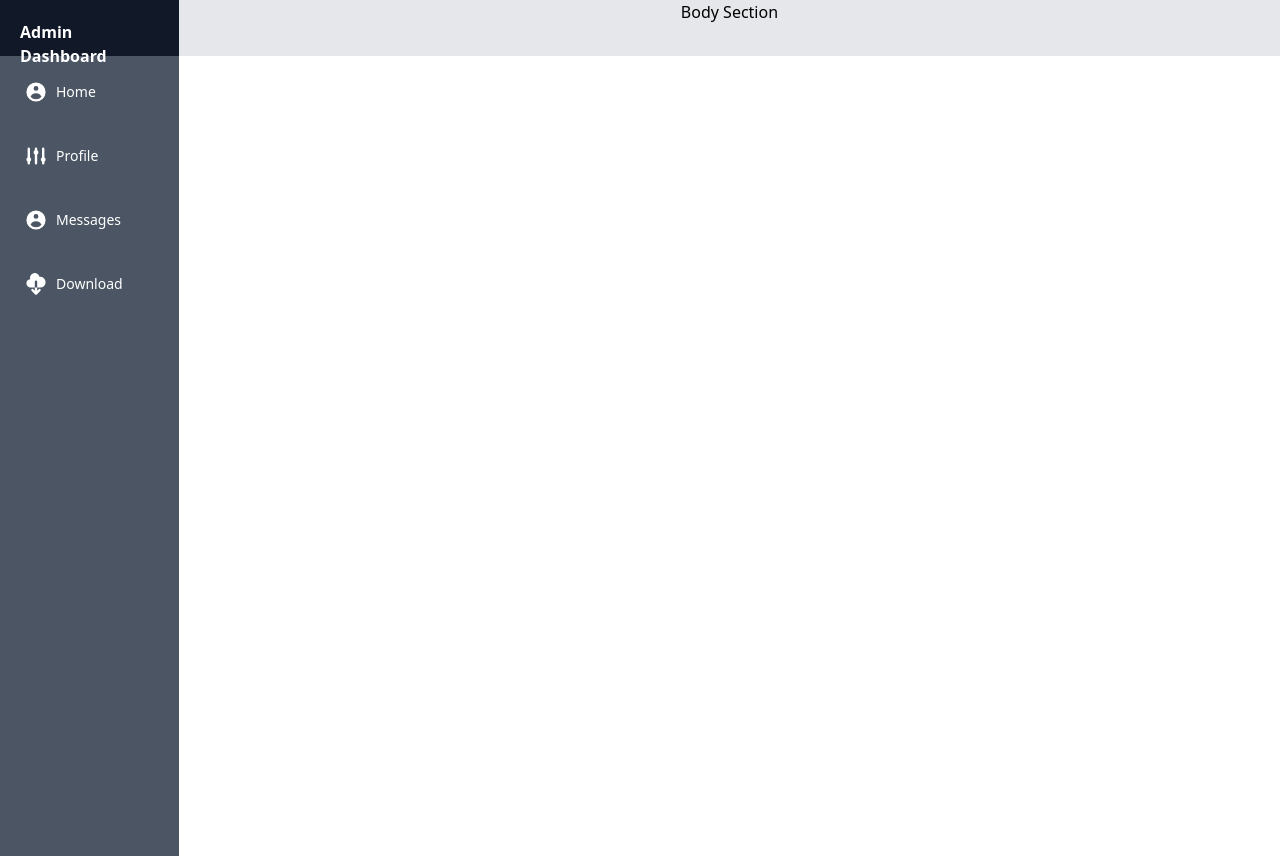
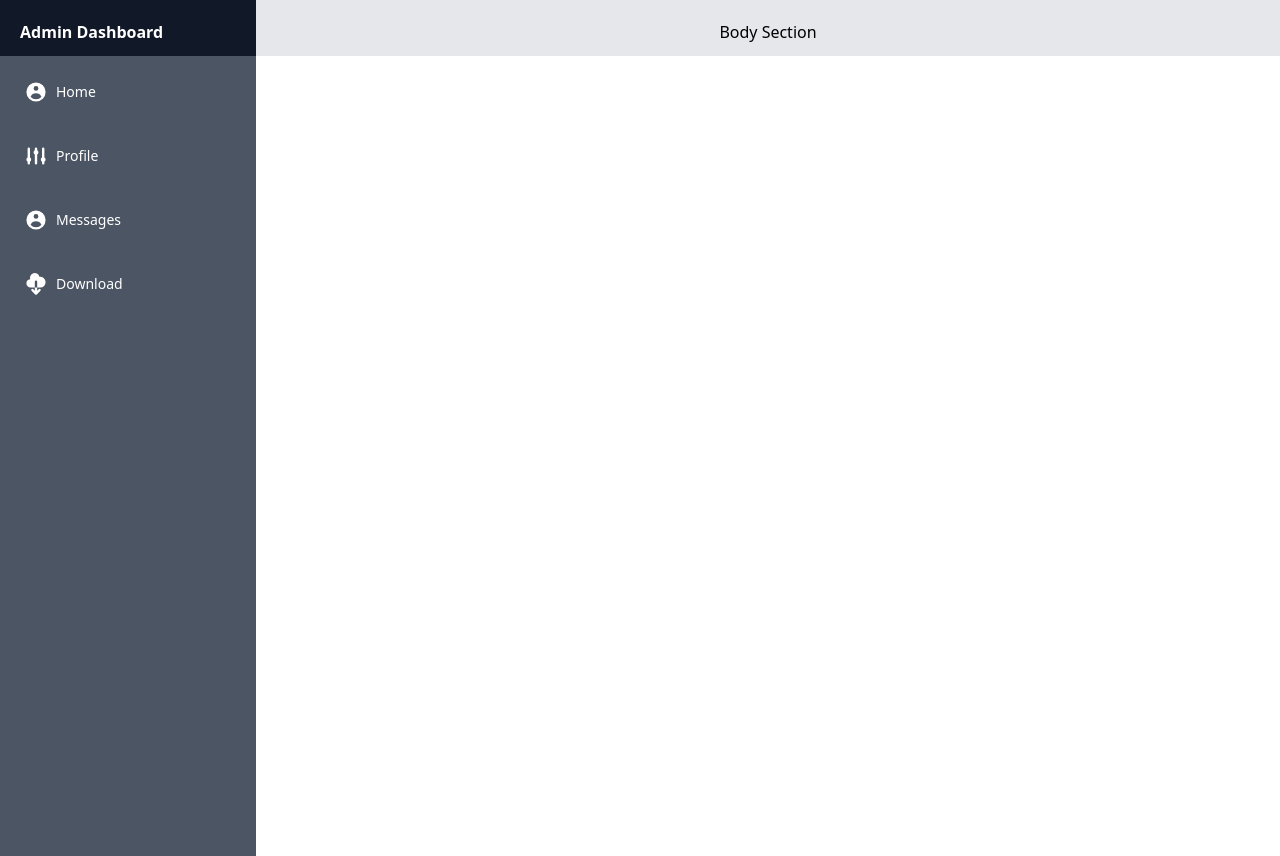
Before and after one commit to Fadwahigga/Simple-Dashboard, a Vue app: page / in a window 1280 px wide. Built offline with nearby package versions, Linux system fonts and the light colour scheme.

Commit message:
change w

```diff
--- a/src/views/Dashboard.vue
+++ b/src/views/Dashboard.vue
@@ -1,7 +1,7 @@
 <template>
     <div class="w-screen h-screen flex text-white ">
         <!-- Sidebar -->
-        <div class="w-52 h-screen bg-gray-900">
+        <div class="w-80 h-screen bg-gray-900">
             <div class="h-14 bg-gray-900">
                 <h1 class="font-bold text-l p-5">Admin Dashboard</h1>
             </div>
@@ -51,7 +51,7 @@
         </div>
         <!-- main -->
         <div class="w-full h-full bg-gray-900 text-black text-center">
-            <div class="h-14 bg-gray-200 ">Body Section</div>
+            <div class="h-14 bg-gray-200 p-5">Body Section</div>
             <div class="h-full bg-white"></div>
         </div>
     </div>
```
